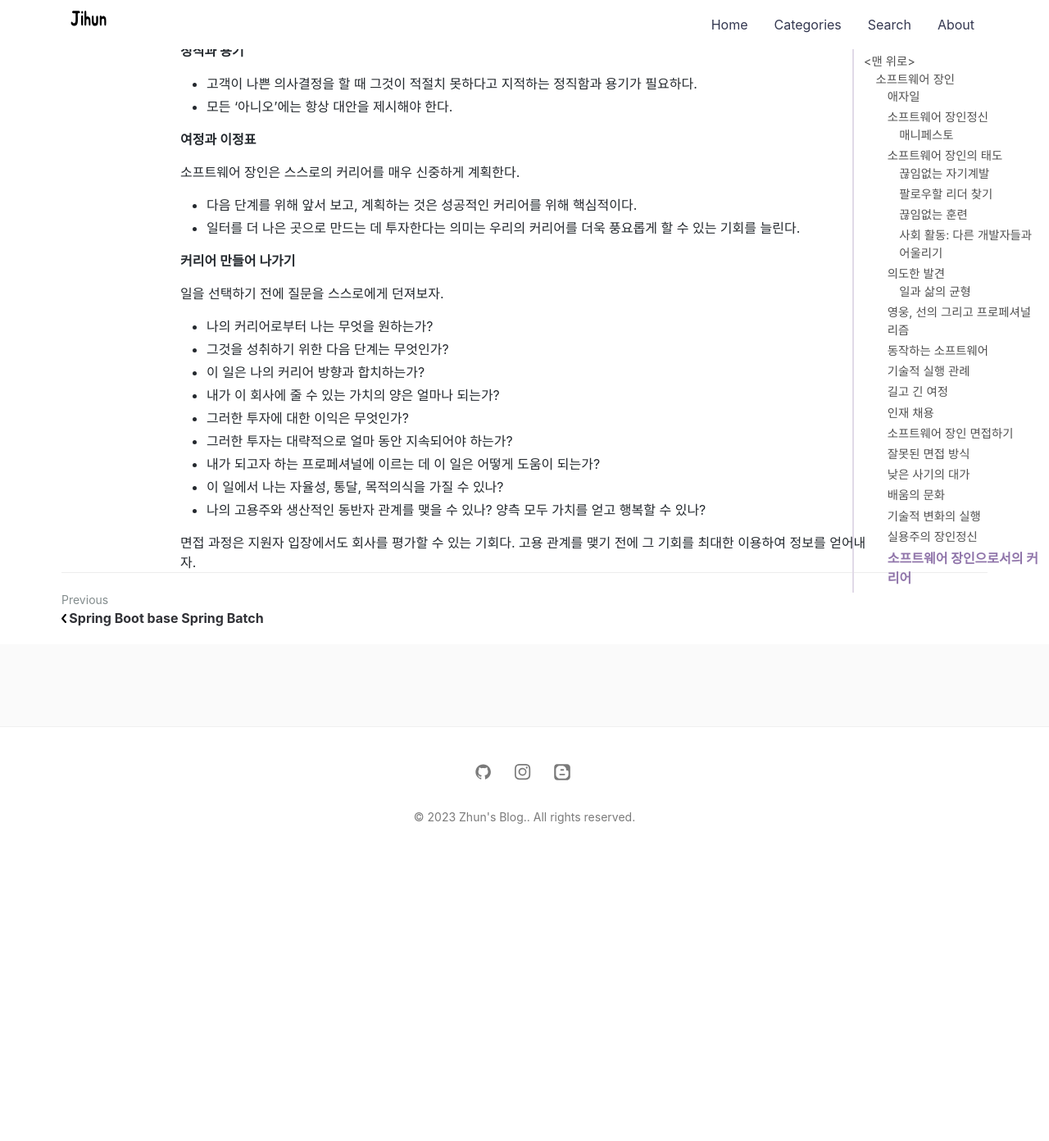
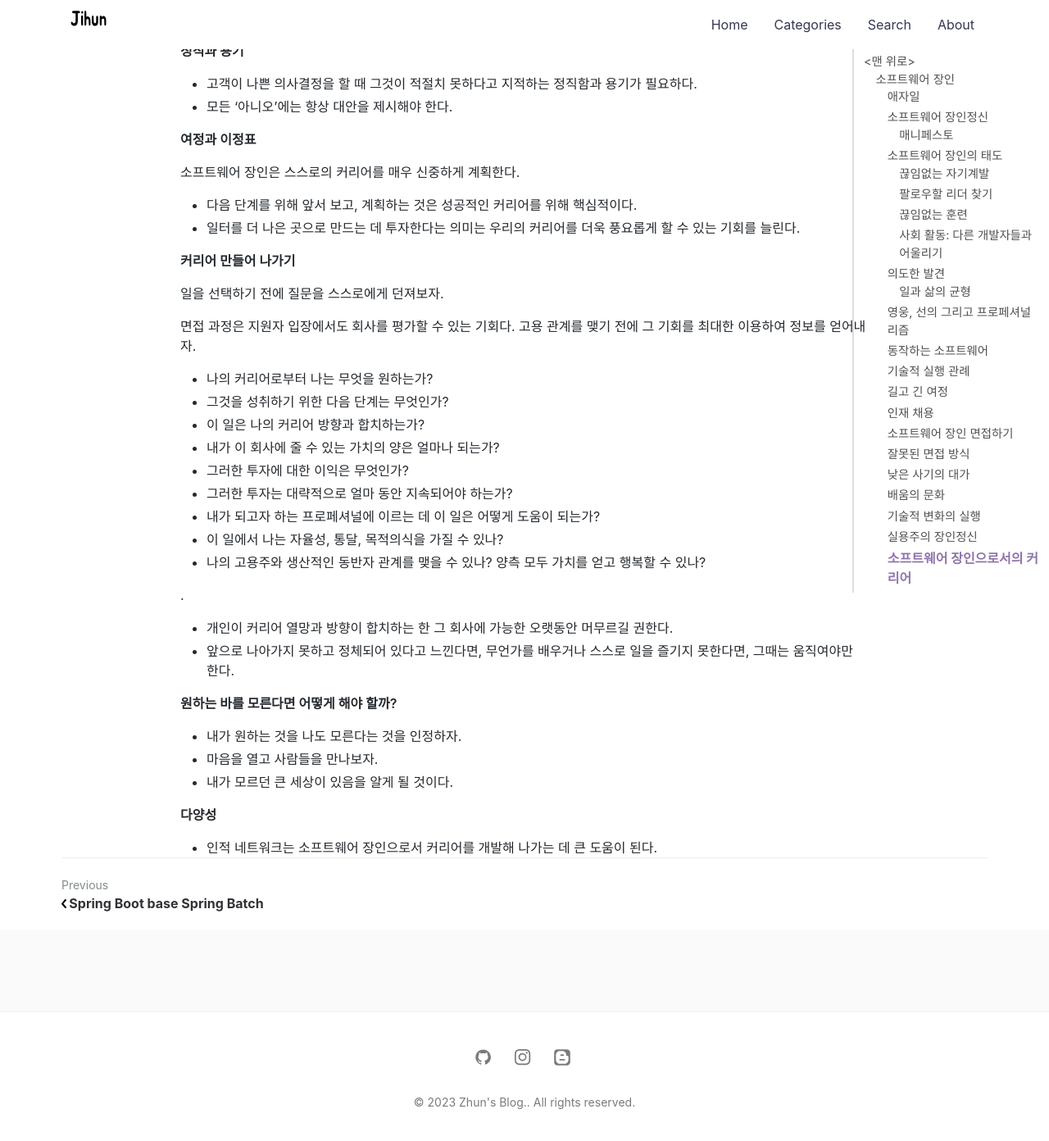
Before and after one commit to jihunparkme/jihunparkme.github.io, a Jekyll site: the page built from _posts/2023-02-01-a-software-master.md, in a window 1280 px wide and 1400 px high, scrolled down 17186 px. Shown: the top 1392 px of the window at 82% size. Built offline with Jekyll 4.4.1, drawn with Linux system fonts in a browser that asks for light colours; nearby versions of some CDN libraries; comment, search, counter and statistics services are not loaded; before the commit the page ends 18238 px from its top, so only the background shows below that.

Commit message:
[software master] 커리어 만들어 나가기

```diff
--- a/_posts/2023-02-01-a-software-master.md
+++ b/_posts/2023-02-01-a-software-master.md
@@ -701,6 +701,8 @@ Kent Back / J.B Rainsberger
 
 일을 선택하기 전에 질문을 스스로에게 던져보자.
 
+면접 과정은 지원자 입장에서도 회사를 평가할 수 있는 기회다. 고용 관계를 맺기 전에 그 기회를 최대한 이용하여 정보를 얻어내자.
+
 - 나의 커리어로부터 나는 무엇을 원하는가?
 - 그것을 성취하기 위한 다음 단계는 무엇인가?
 - 이 일은 나의 커리어 방향과 합치하는가?
@@ -711,4 +713,17 @@ Kent Back / J.B Rainsberger
 - 이 일에서 나는 자율성, 통달, 목적의식을 가질 수 있나?
 - 나의 고용주와 생산적인 동반자 관계를 맺을 수 있나? 양측 모두 가치를 얻고 행복할 수 있나?
 
-면접 과정은 지원자 입장에서도 회사를 평가할 수 있는 기회다. 고용 관계를 맺기 전에 그 기회를 최대한 이용하여 정보를 얻어내자.
+.
+
+- 개인이 커리어 열망과 방향이 합치하는 한 그 회사에 가능한 오랫동안 머무르길 권한다.
+- 앞으로 나아가지 못하고 정체되어 있다고 느낀다면, 무언가를 배우거나 스스로 일을 즐기지 못한다면, 그때는 움직여야만 한다.
+
+**원하는 바를 모른다면 어떻게 해야 할까?**
+
+- 내가 원하는 것을 나도 모른다는 것을 인정하자.
+- 마음을 열고 사람들을 만나보자.
+- 내가 모르던 큰 세상이 있음을 알게 될 것이다.
+
+**다양성**
+
+- 인적 네트워크는 소프트웨어 장인으로서 커리어를 개발해 나가는 데 큰 도움이 된다.
```
